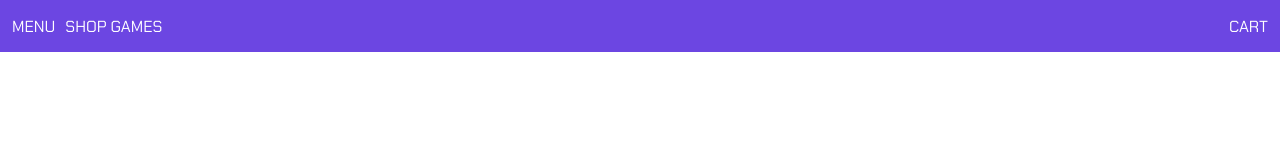
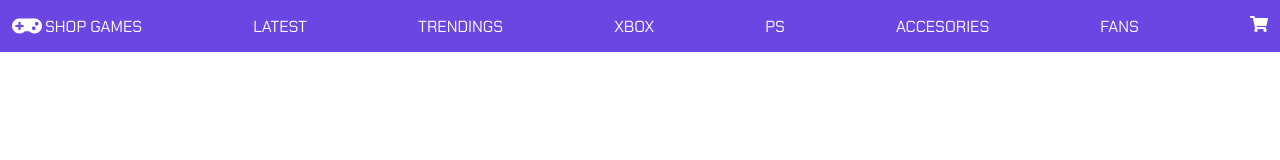
Before and after one commit to Sergio401/Ecommerce-Store-A, a website: page index.html in a window 1280 px wide. Drawn offline with Linux system fonts and the light colour scheme.

Commit message:
Header Responsive

```diff
--- a/index.html
+++ b/index.html
@@ -10,19 +10,43 @@
   <link
     href="https://fonts.googleapis.com/css2?family=Chakra+Petch:ital,wght@0,300;0,400;0,500;0,600;0,700;1,300;1,400;1,500;1,600&display=swap"
     rel="stylesheet">
-  <title>Document</title>
+  <link rel="stylesheet" href="https://pro.fontawesome.com/releases/v5.10.0/css/all.css"
+    integrity="sha384-AYmEC3Yw5cVb3ZcuHtOA93w35dYTsvhLPVnYs9eStHfGJvOvKxVfELGroGkvsg+p" crossorigin="anonymous" />
+  <title>Shop Games</title>
 </head>
 
 <body>
   <!-- Header Mobile -->
 
   <div class="Header__wrapper">
-    <header class="Header__container">
-      <div class="Header__logo">MENU</div>
+    <header class="Header__container-mobile">
+
+      <div class="Header__menu fas fa-bars"></div>
+      <div class="Header__logo fas fa-gamepad"></div>
       <nav class="Header__nav">
         <ul class="Header__list">
           <li class="Header__list-item">SHOP GAMES</li>
-          <li class="Header__list-item">CART</li>
+          <li class="Header__list-item fas fa-shopping-cart"></li>
+        </ul>
+      </nav>
+    </header>
+  </div>
+  <!-- Header Desktop -->
+  <div class="Header__wrapper">
+    <header class="Header__container-desktop">
+
+      <!-- <div class="Header__menu fas fa-bars"></div> -->
+      <div class="Header__logo fas fa-gamepad"></div>
+      <nav class="Header__nav">
+        <ul class="Header__list">
+          <li class="Header__list-item">SHOP GAMES</li>
+          <li class="Header__list-item">LATEST</li>
+          <li class="Header__list-item">TRENDINGS</li>
+          <li class="Header__list-item">XBOX</li>
+          <li class="Header__list-item">PS</li>
+          <li class="Header__list-item">ACCESORIES</li>
+          <li class="Header__list-item">FANS</li>
+          <li class="Header__list-item fas fa-shopping-cart"></li>
         </ul>
       </nav>
     </header>
--- a/styles/styles.css
+++ b/styles/styles.css
@@ -9,9 +9,17 @@
   padding:0 12px;
   background-color:#6C46E2;
   min-width: 320px;
+  /* border:1px solid red; */
 }
 
-.Header__container{
+.Header__container-mobile{
+  background-color:#6C46E2;
+  height:52px;
+  width:100%;
+  display:flex;
+  align-items:center;
+}
+.Header__container-desktop{
   background-color:#6C46E2;
   height:52px;
   width:100%;
@@ -23,22 +31,36 @@
   width:inherit;
 }
 
+.Header__menu{
+  color: #fff;
+  font-size: 20px;
+  margin-right: 15px;
+}
+
 .Header__logo{
   color:#fff;
-  margin-right: 10px;
+  font-size: 24px;
+  margin-right: 3px;
 }
 .Header__list{
   width: inherit;
   /* border:1px solid red; */
   display:flex;
   justify-content: space-between;
-
+}
+.Header__list-item{
+  color:#fff;
+  list-style: none;
 
 }
 
-.Header__list-item{
-  color:#fff;
-
-  list-style: none;
-
+@media (min-width: 600px) {
+  .Header__container-mobile {
+    display: none;
+  }
 }
+@media (max-width: 600px) {
+  .Header__container-desktop {
+    display: none;
+  }
+}
```
